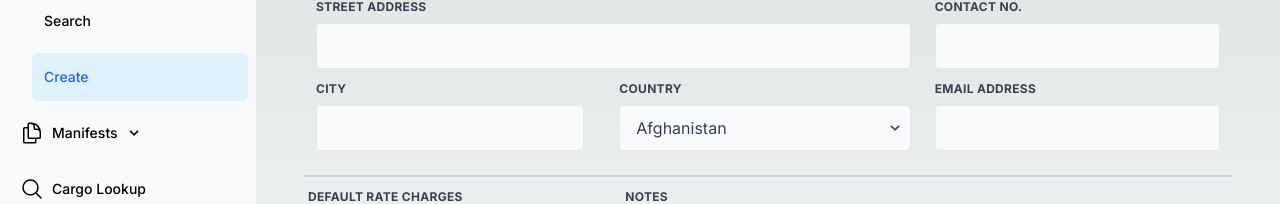
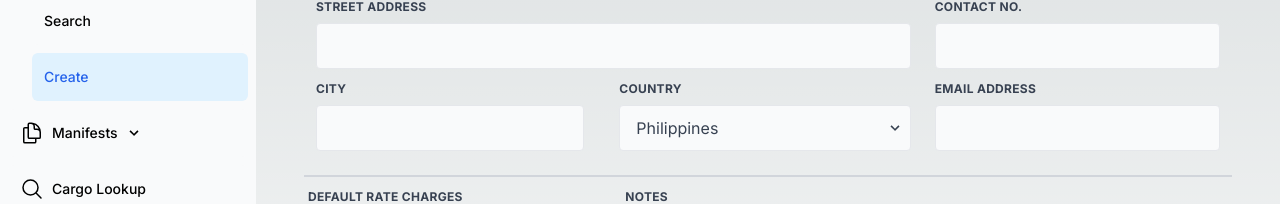
Before and after one commit to marteyhaw/ideal-train, a Next.js app: page /dashboard/customers/create in a window 1280 px wide. Shown: the part 275-479 px from the top of the page. Built offline with nearby package versions, Linux system fonts and the light colour scheme; a web font is replaced by a local one.

Commit message:
fix: use country ID for defaultValue

```diff
--- a/app/ui/dashboard/customers/create-form.tsx
+++ b/app/ui/dashboard/customers/create-form.tsx
@@ -6,7 +6,7 @@ import { Input } from "@/app/ui/forms/input";
 import { TextArea } from "@/app/ui/forms/textarea";
 import { countryList } from "@/app/fe-lib/countries";
 
-const defaultCountry = "Philippines";
+const defaultCountry = "PH";
 
 export default function CustomerForm() {
   return (
```
